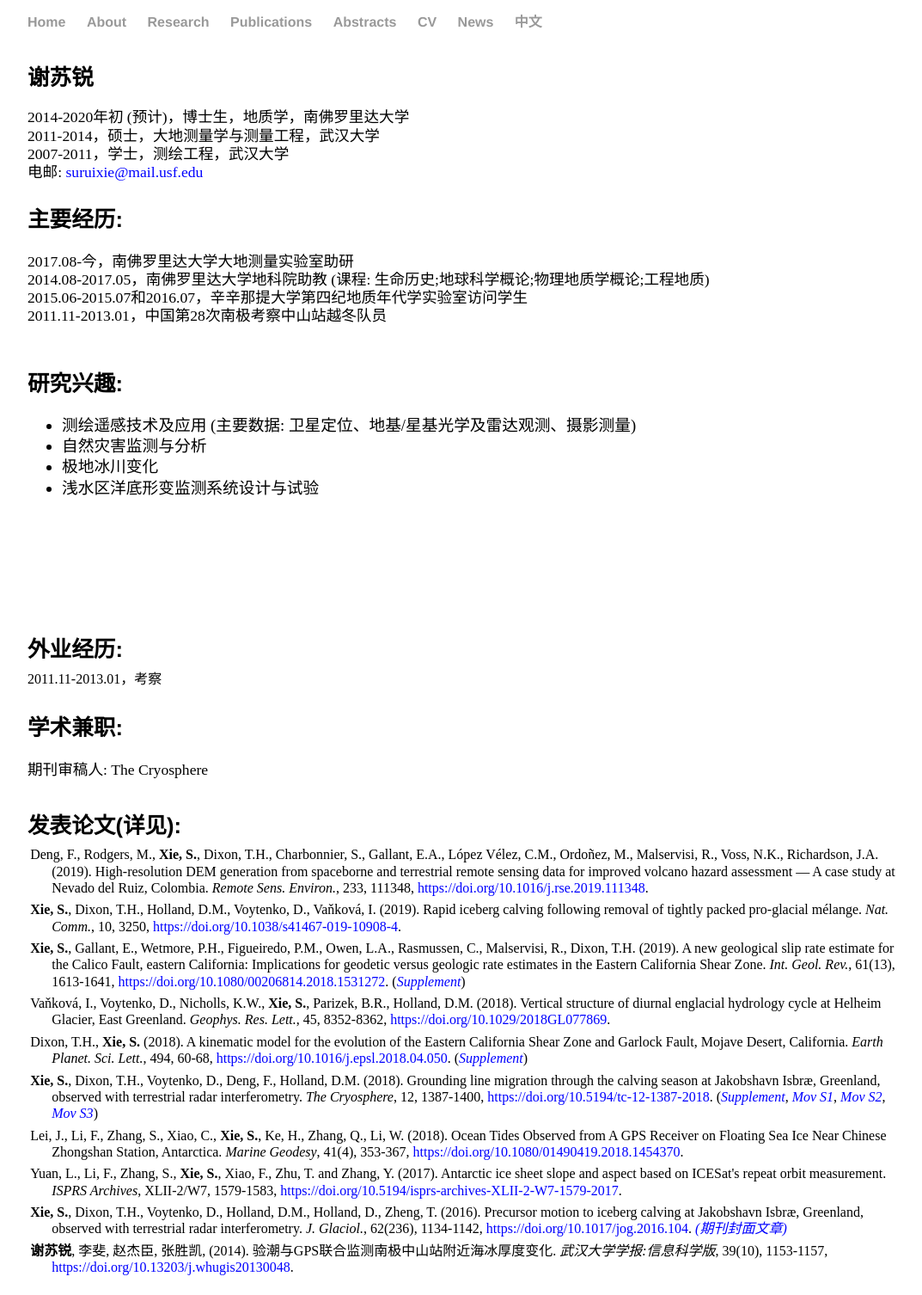
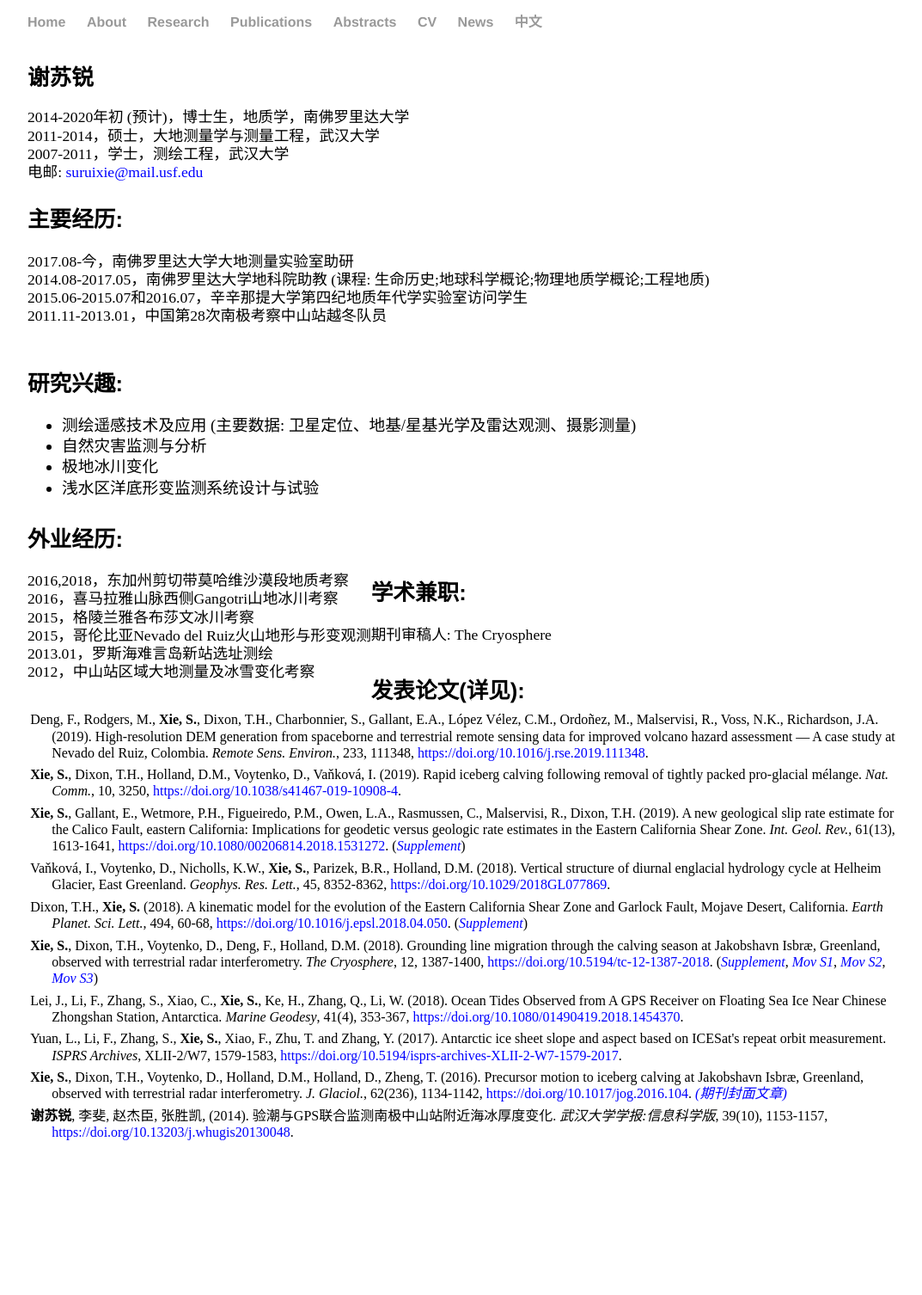
Before and after one commit to suruixie/suruixie.github.io, a Jekyll site: the page built from Chinese/index.html, in a window 1280 px wide. Shown: the whole page at 86% size, without its empty margins (96-1169 px from the left). Built offline with Jekyll 4.4.1, drawn with Linux system fonts in a browser that asks for light colours; a style sheet for code colours, icons or effects is not loaded; after the commit the page ends 1349 px from its top, so only the background shows below that.

Commit message:
Update index.html

```diff
--- a/Chinese/index.html
+++ b/Chinese/index.html
@@ -32,8 +32,13 @@
 	    </ul>
 	</div>
 	<div class="sideText">
-	    <h4 style="margin-top:6em;margin-bottom:0.2em;">外业经历: </h4>
-            2011.11-2013.01，考察<br>
+	    <h4 style="margin-top:1em;margin-bottom:0.2em;">外业经历: </h4>
+	    <p style="line-height: 120%;">2016,2018，东加州剪切带莫哈维沙漠段地质考察<br>
+		    2016，喜马拉雅山脉西侧Gangotri山地冰川考察<br>
+		    2015，格陵兰雅各布莎文冰川考察<br>
+		    2015，哥伦比亚Nevado del Ruiz火山地形与形变观测<br>
+		    2013.01，罗斯海难言岛新站选址测绘<br>
+		    2012，中山站区域大地测量及冰雪变化考察<br>
             </p>
 	</div>
 	<div class="sideText">
```
